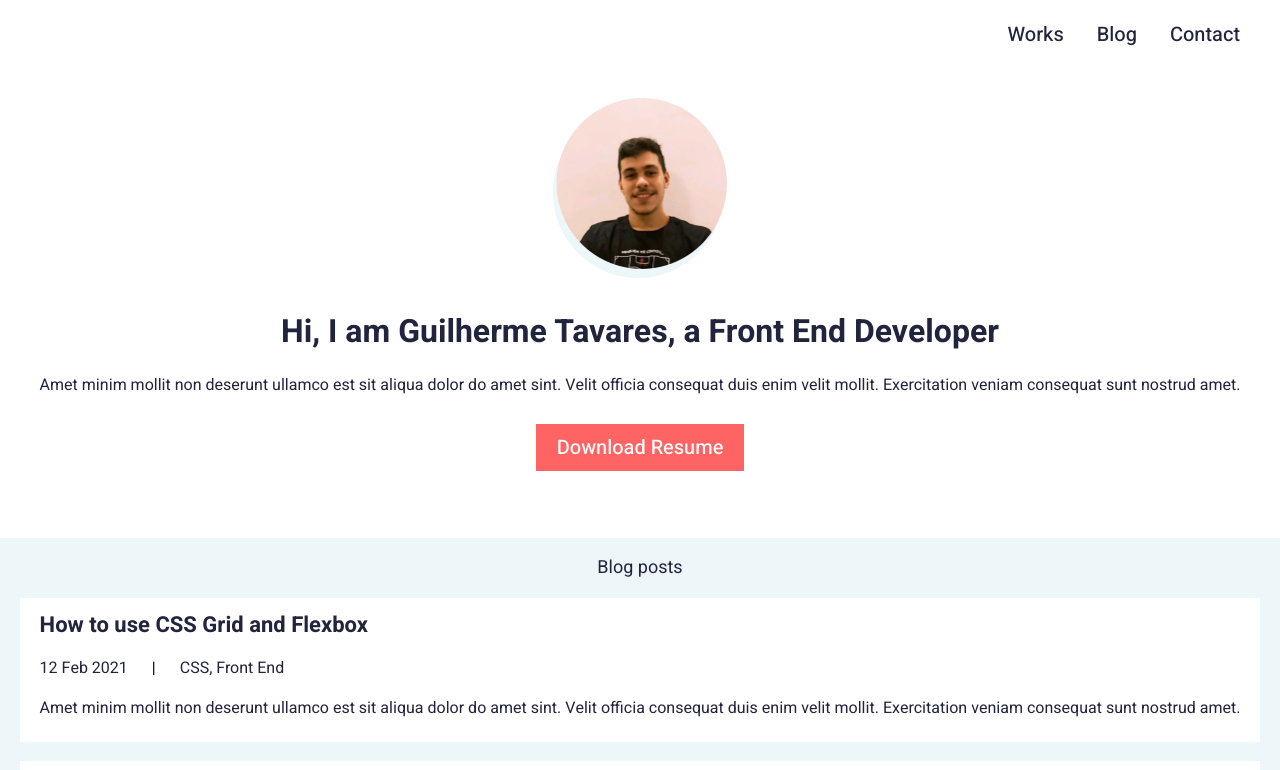
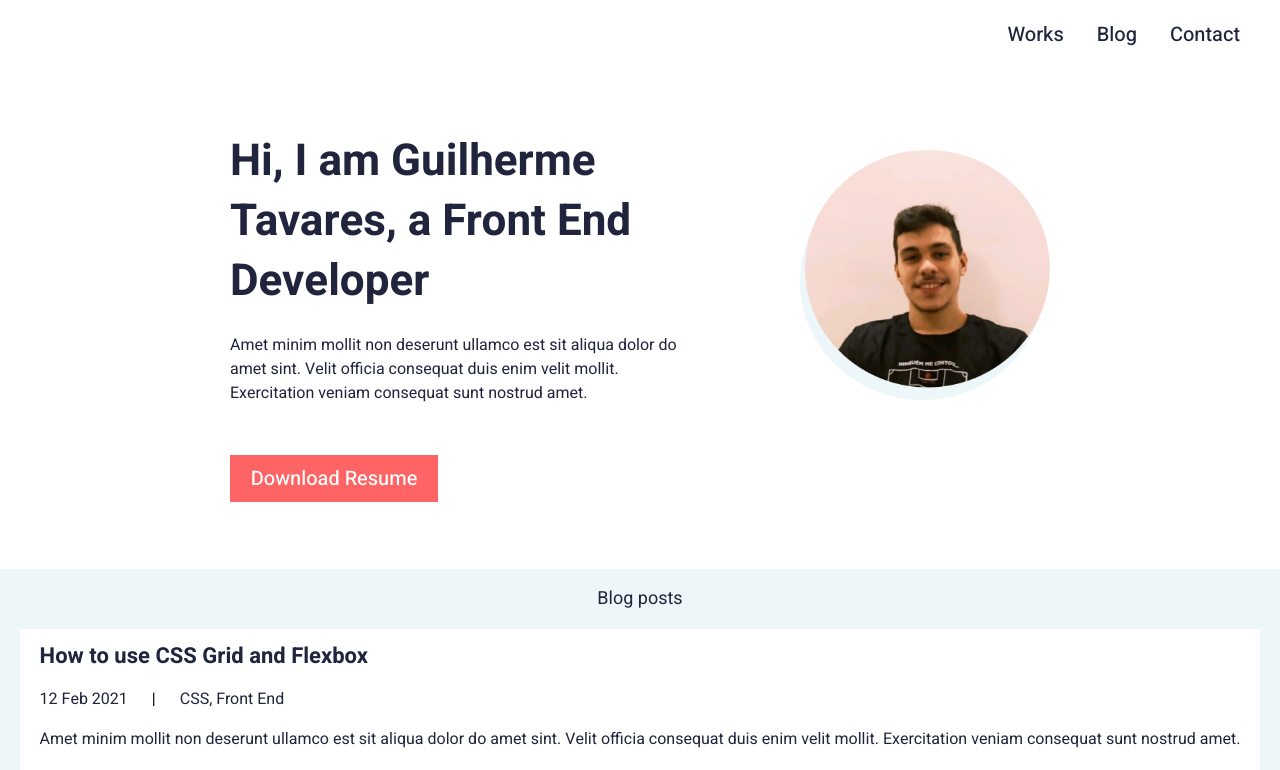
Before and after one commit to guilhermeomt/portfolio-page, a plain HTML site: page index.html in a window 1280 px wide. Shown: the top 770 px of the page. Drawn offline with Linux system fonts and the light colour scheme.

Commit message:
feat: make intro responsive

```diff
--- a/index.html
+++ b/index.html
@@ -27,6 +27,7 @@
         src="assets/images/my-photo.png"
         alt="Foto Guilherme"
       />
+      <div class="intro__content">
         <h1 class="intro__title">
           Hi, I am Guilherme Tavares, a Front End Developer
         </h1>
@@ -37,6 +38,7 @@
         </h2>
 
         <a class="button button--primary" href="#"> Download Resume</a>
+      </div>
     </section>
 
     <div class="bg-aqua">
--- a/styles/components/intro.css
+++ b/styles/components/intro.css
@@ -9,6 +9,12 @@
 .intro__photo {
   width: 174px;
   height: 180px;
+}
+
+.intro__content {
+  display: flex;
+  flex-direction: column;
+  align-items: center;
 }
 
 .intro__title {
--- a/styles/utils/responsive.css
+++ b/styles/utils/responsive.css
@@ -4,6 +4,7 @@
 }
 
 @media screen and (min-width: 992px) {
+  /* Navbar */
   .navbar {
     padding: 0;
   }
@@ -15,4 +16,37 @@
   .navbar__list.hide-to-mobile {
     display: flex;
   }
+
+  /* Intro */
+  .intro {
+    flex-direction: row-reverse;
+    justify-content: center;
+    gap: 100px;
+  }
+
+  .intro__photo {
+    width: 250px;
+    height: 250px;
+    margin-bottom: 50px;
+  }
+
+  .intro__content {
+    max-width: 470px;
+  }
+
+  .intro__title,
+  .intro__subtitle {
+    text-align: left;
+  }
+
+  .intro__title {
+    font-size: 44px;
+    font-weight: 700;
+    line-height: 60px;
+  }
+
+  .intro__content .button {
+    align-self: flex-start;
+    margin-top: 50px;
+  }
 }
```
Lines whose indentation alone changed are shown as unchanged.
